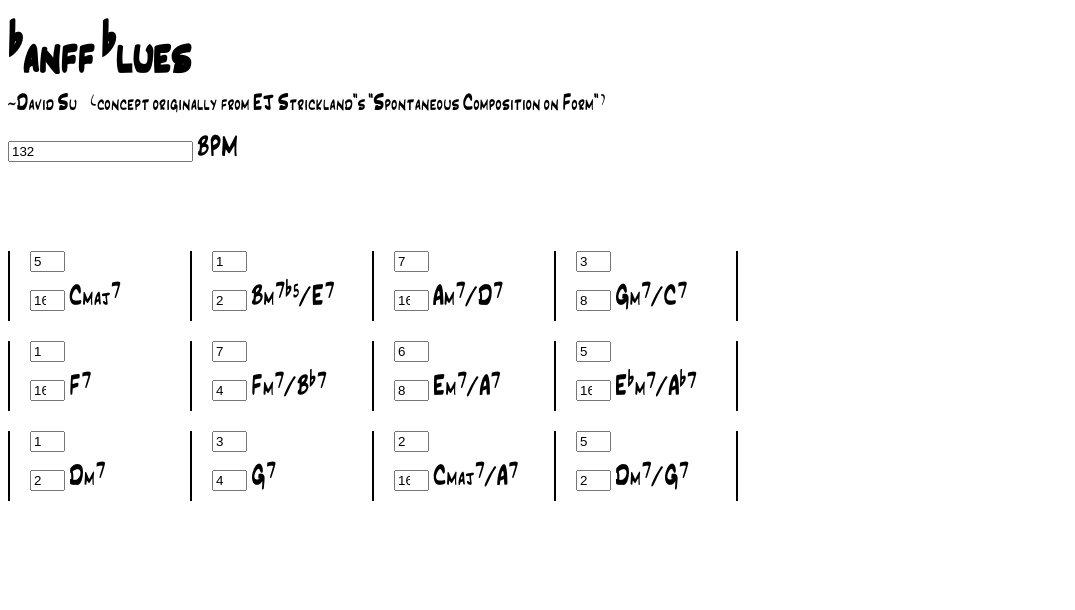
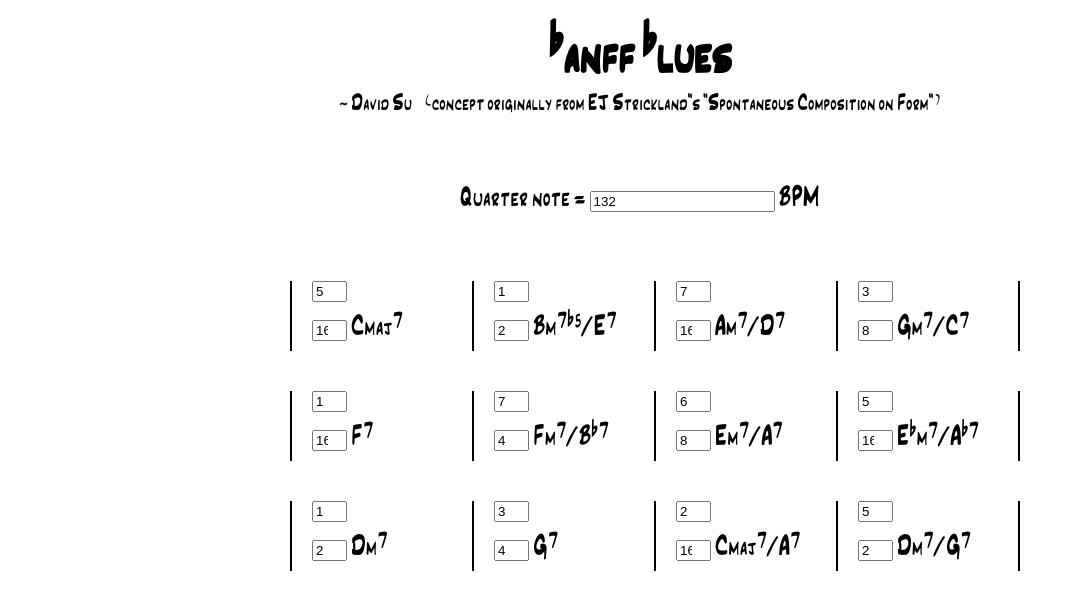
Before and after one commit to usdivad/banffblues, a PHP site: page / in a window 1280 px wide. Shown: the top 610 px of the page, without its empty margins (0-1075 px from the left). Run offline with PHP 8.4, Linux system fonts and the light colour scheme.

Commit message:
more front stuff pretty

```diff
--- a/index.html
+++ b/index.html
@@ -1,18 +1,21 @@
 <html>
 	<head>
 		<title="banff blues"></title>
-		<h1>banff blues</h1>
-		<div id="nm">~David Su <span id="ej">( concept originally from EJ Strickland"s "Spontaneous Composition on Form" )</span></div>
+		<div id="header"><h1>banff blues</h1>
+		<div id="nm">~ David Su <span id="ej">( concept originally from EJ Strickland"s "Spontaneous Composition on Form" )</span></div></div>
 		<link rel="stylesheet" type="text/css" href="style.css">
 	</head>
 	<body>
+	<div id="content">
 		<div id="sheet">
 			<div id="meta">
-				<input type="number" id="bpm" value="132"> BPM
+				Quarter note = <input type="number" id="bpm" value="132"> BPM
 			</div>
 
+			<!--the chord chart-->
 			<div id="chords">
 				<br>
+				<!--first four bars-->
 				<div id="row1" class="row">
 					<div id="bar1" class="bar">
 					<input type="number" id="b1n" class="num" value="5"><br>
@@ -20,66 +23,69 @@
 					Cmaj7
 					</div>
 					<div id="bar2" class="bar">
-					<input type="number" id="b1n" class="num" value="1"><br>
-					<input type="number" id="b1d" class="den" value="2">
+					<input type="number" id="b2n" class="num" value="1"><br>
+					<input type="number" id="b2d" class="den" value="2">
 					Bm7b5/E7
 					</div>
 					<div id="bar3" class="bar">
-					<input type="number" id="b1n" class="num" value="7"><br>
-					<input type="number" id="b1d" class="den" value="16">
+					<input type="number" id="b3n" class="num" value="7"><br>
+					<input type="number" id="b3d" class="den" value="16">
 					Am7/D7
 					</div>
 					<div id="bar4" class="bar">
-					<input type="number" id="b1n" class="num" value="3"><br>
-					<input type="number" id="b1d" class="den" value="8">
+					<input type="number" id="b4n" class="num" value="3"><br>
+					<input type="number" id="b4d" class="den" value="8">
 					Gm7/C7
 					</div>
 				</div>
+				<!--next four bars-->
 				<div id="row2" class="row">
 					<div id="bar5" class="bar">
-					<input type="number" id="b1n" class="num" value="1"><br>
-					<input type="number" id="b1d" class="den" value="16">
+					<input type="number" id="b5n" class="num" value="1"><br>
+					<input type="number" id="b5d" class="den" value="16">
 					F7
 					</div>
 					<div id="bar6" class="bar">
-					<input type="number" id="b1n" class="num" value="7"><br>
-					<input type="number" id="b1d" class="den" value="4">
+					<input type="number" id="b6n" class="num" value="7"><br>
+					<input type="number" id="b6d" class="den" value="4">
 					Fm7/Bb7
 					</div>
 					<div id="bar7" class="bar">
-					<input type="number" id="b1n" class="num" value="6"><br>
-					<input type="number" id="b1d" class="den" value="8">
+					<input type="number" id="b7n" class="num" value="6"><br>
+					<input type="number" id="b7d" class="den" value="8">
 					Em7/A7
 					</div>
 					<div id="bar8" class="bar">
-					<input type="number" id="b1n" class="num" value="5"><br>
-					<input type="number" id="b1d" class="den" value="16">
+					<input type="number" id="b8n" class="num" value="5"><br>
+					<input type="number" id="b8d" class="den" value="16">
 					Ebm7/Ab7
 					</div>
 				</div>
+				<!--last four bars-->
 				<div id="row3" class="row">
 					<div id="bar9" class="bar">
-					<input type="number" id="b1n" class="num" value="1"><br>
-					<input type="number" id="b1d" class="den" value="2">
+					<input type="number" id="b9n" class="num" value="1"><br>
+					<input type="number" id="b9d" class="den" value="2">
 					Dm7
 					</div>
 					<div id="bar10" class="bar">
-					<input type="number" id="b1n" class="num" value="3"><br>
-					<input type="number" id="b1d" class="den" value="4">
+					<input type="number" id="b10n" class="num" value="3"><br>
+					<input type="number" id="b10d" class="den" value="4">
 					G7
 					</div>
 					<div id="bar11" class="bar">
-					<input type="number" id="b1n" class="num" value="2"><br>
-					<input type="number" id="b1d" class="den" value="16">
+					<input type="number" id="b11n" class="num" value="2"><br>
+					<input type="number" id="b11d" class="den" value="16">
 					Cmaj7/A7
 					</div>
 					<div id="bar12" class="bar">
-					<input type="number" id="b1n" class="num" value="5"><br>
-					<input type="number" id="b1d" class="den" value="2">
+					<input type="number" id="b12n" class="num" value="5"><br>
+					<input type="number" id="b12d" class="den" value="2">
 					Dm7/G7
 					</div>
 				</div>
 			</div>
+		</div> <!--end content-->
 		</div>
 
 		<script type="text/javascript" src="./lib/jquery-1.10.2.min.js"></script>
--- a/notes.txt
+++ b/notes.txt
@@ -27,7 +27,8 @@ TODO (ORG):
 
 - get rid of all the "t."s e.g. in playBeat()
 
-- use php to generate the divs
+- use php to generate the divs in chord chart
+	- tie it to the js objects!
 
 - css get .row properly working
 
--- a/style.css
+++ b/style.css
@@ -8,6 +8,13 @@ html {
 	font-size: 30px;
 }
 
+#header {
+	margin: auto;
+	text-align: center;
+	padding-bottom: 50px;
+}
+
+
 #nm {
 	margin-top: -60px;
 	font-size: 80%;
@@ -17,12 +24,24 @@ html {
 	padding-left: 10px;
 }
 
+#content {
+	min-width: 10px;
+	max-width: 700px;
+	min-height: 100px;
+	margin: auto;
+}
+
+#meta {
+	text-align: center;
+}
+
 .num, .den {
 	width: 35px;
 }
 
 .row {
 	width: 800px;
+	height: 100px;
 	float:none;
 	padding-top: 10px;
 }
@@ -30,7 +49,7 @@ html {
 .bar {
 	padding-left: 20px;
 	padding-right: 10px;
-	margin-top: 20px;
+	/*margin-top: 20px;*/
 	border-left: 2px;
 	border-right: 2px;
 	border-top: 0px;
```
